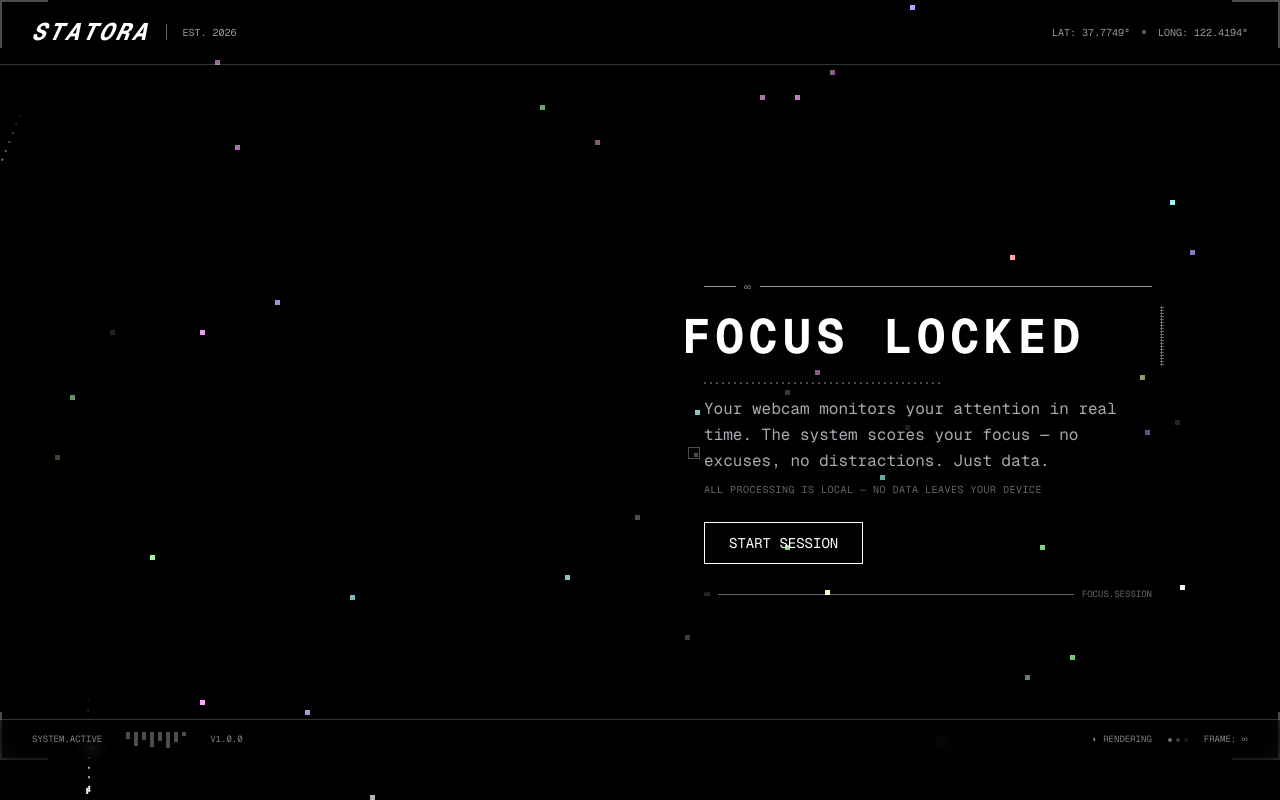
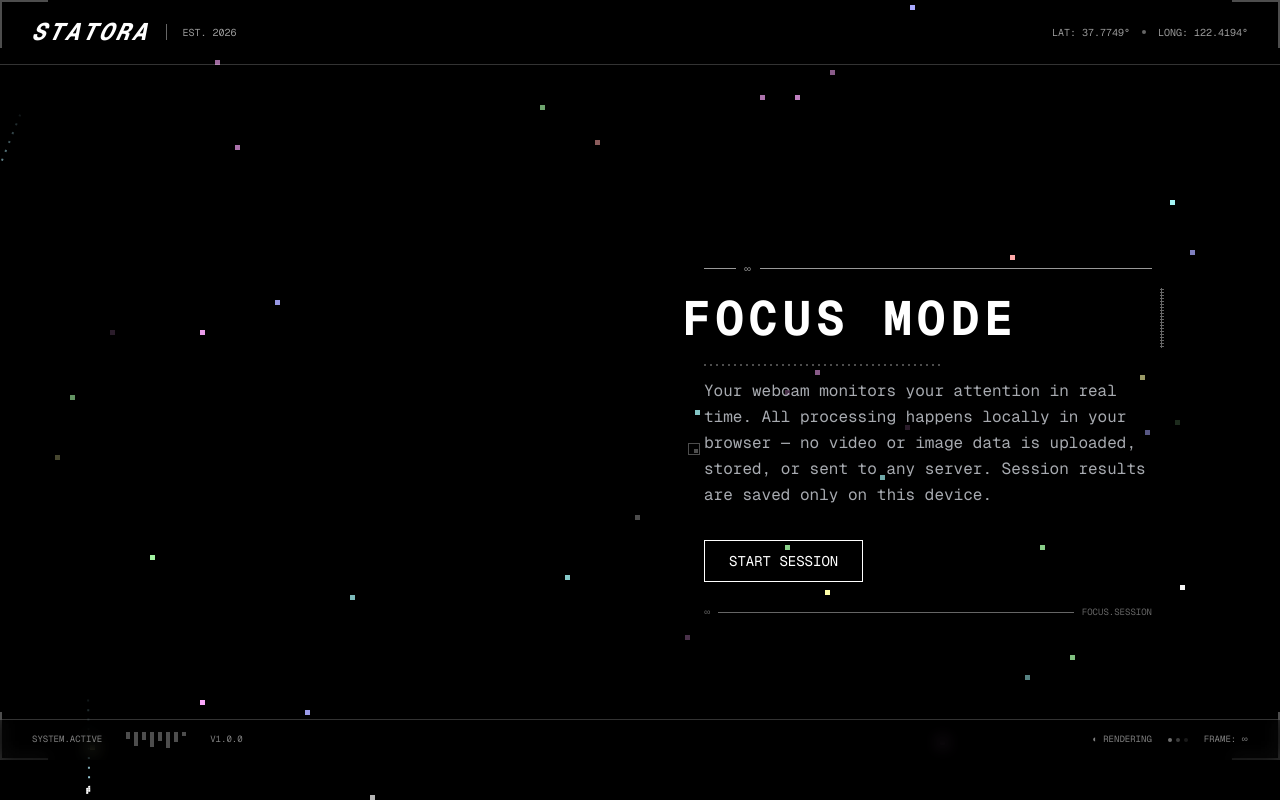
Before and after one commit to muuuez/focus-guard, a Next.js app: page / in a window 1280 px wide. Built offline with nearby package versions, Linux system fonts and the light colour scheme.

Commit message:
New session history

```diff
--- a/components/ui/hero.tsx
+++ b/components/ui/hero.tsx
@@ -1,6 +1,6 @@
 "use client";
 
-import { useEffect, useRef, useState } from "react";
+import { useEffect, useState } from "react";
 import Link from "next/link";
 import AnimatedBackground from "@/components/ui/AnimatedBackground";
 import { getAllSessions } from "@/lib/sessionStorage";
@@ -17,7 +17,6 @@ export default function Hero() {
   const [sessionCount, setSessionCount] = useState(0);
   const [lastSession, setLastSession] = useState<SessionRecord | null>(null);
   const [showHistory, setShowHistory] = useState(false);
-  const historyRef = useRef<HTMLElement>(null);
 
   // ── Load session data on mount ──
   useEffect(() => {
@@ -29,10 +28,7 @@ export default function Hero() {
   }, []);
 
   function handleViewHistory() {
-    setShowHistory(true);
-    setTimeout(() => {
-      historyRef.current?.scrollIntoView({ behavior: "smooth" });
-    }, 150);
+    setShowHistory((prev) => !prev);
   }
 
   return (
@@ -97,7 +93,7 @@ export default function Hero() {
                   className="text-2xl lg:text-5xl font-bold text-white mb-3 lg:mb-4 leading-tight font-mono tracking-wider whitespace-nowrap lg:-ml-[5%]"
                   style={{ letterSpacing: "0.1em" }}
                 >
-                  FOCUS LOCKED
+                  FOCUS MODE
                 </h1>
               </div>
 
@@ -112,13 +108,12 @@ export default function Hero() {
               </div>
 
               {/* Description */}
-              <div className="relative">
+              <div className="relative mb-8">
                 <p className="text-xs lg:text-base text-gray-300 leading-relaxed font-mono opacity-80">
-                  Your webcam monitors your attention in real time. The system
-                  scores your focus — no excuses, no distractions. Just data.
-                </p>
-                <p className="text-[9px] lg:text-[10px] text-white/40 mt-2 mb-5 lg:mb-6 leading-relaxed font-mono tracking-wider">
-                  ALL PROCESSING IS LOCAL — NO DATA LEAVES YOUR DEVICE
+                  Your webcam monitors your attention in real time. All
+                  processing happens locally in your browser — no video or
+                  image data is uploaded, stored, or sent to any server.
+                  Session results are saved only on this device.
                 </p>
 
                 <div className="hidden lg:block absolute -left-4 top-1/2 w-3 h-3 border border-white opacity-30">
@@ -156,6 +151,30 @@ export default function Hero() {
                   FOCUS.SESSION
                 </span>
               </div>
+
+              {/* ── Inline history ── */}
+              {showHistory && lastSession && (
+                <div className="mt-6 overflow-hidden transition-all duration-300">
+                  <div className="flex items-center gap-2 mb-3 opacity-60">
+                    <div className="w-6 h-px bg-white" />
+                    <span className="text-white text-[9px] font-mono tracking-wider">
+                      HISTORY
+                    </span>
+                    <div className="flex-1 h-px bg-white" />
+                  </div>
+
+                  <div className="font-mono space-y-1.5">
+                    <p className="text-xs text-white/70 tracking-wider">
+                      {sessionCount} SESSION
+                      {sessionCount !== 1 ? "S" : ""} COMPLETED
+                    </p>
+                    <p className="text-[10px] text-white/40 tracking-wider">
+                      LAST: {formatDate(lastSession.date)} &mdash;{" "}
+                      {lastSession.focusScore}%
+                    </p>
+                  </div>
+                </div>
+              )}
             </div>
           </div>
         </div>
@@ -221,34 +240,6 @@ export default function Hero() {
 
       </main>
 
-      {/* ── Session History Section ── */}
-      {showHistory && sessionCount > 0 && lastSession && (
-        <section
-          ref={historyRef}
-          className="bg-black border-t border-white/10 py-12 px-6"
-        >
-          <div className="container mx-auto max-w-4xl">
-            <div className="flex items-center gap-2 mb-6 opacity-60">
-              <div className="w-8 h-px bg-white" />
-              <span className="text-white text-[10px] font-mono tracking-wider">
-                HISTORY
-              </span>
-              <div className="flex-1 h-px bg-white" />
-            </div>
-
-            <div className="font-mono text-sm text-white/80 space-y-2">
-              <p className="tracking-wider">
-                {sessionCount} SESSION
-                {sessionCount !== 1 ? "S" : ""} COMPLETED
-              </p>
-              <p className="text-white/50 text-[11px]">
-                LAST: {formatDate(lastSession.date)} &mdash;{" "}
-                {lastSession.focusScore}%
-              </p>
-            </div>
-          </div>
-        </section>
-      )}
     </>
   );
 }
```
